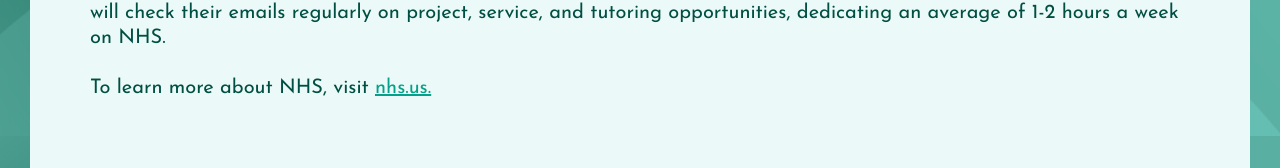
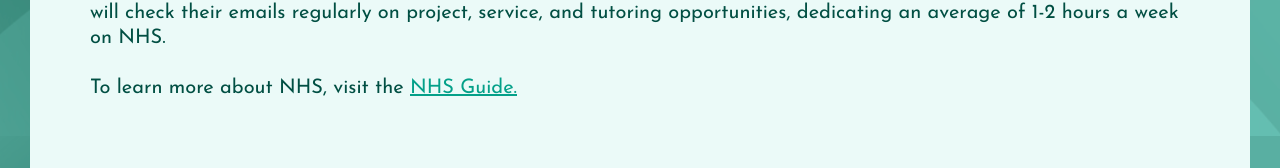
Before and after one commit to MCSaturn6/Bronx-Science-NHS-Update, a React (Create React App) app: page /about in a window 1280 px wide. Shown: the part 767-935 px from the top of the page. Built offline with nearby package versions, Linux system fonts and the light colour scheme.

Commit message:
Add NHS Guide and Tracker

```diff
--- a/src/pages/About.jsx
+++ b/src/pages/About.jsx
@@ -59,10 +59,10 @@
             dedicating an average of 1-2 hours a week on NHS.
             <br></br>
             <br></br>
-            To learn more about NHS, visit{" "}
+            To learn more about NHS, visit the{" "}
             <u>
-              <a class="link" href="https://www.nhs.us" target="_blank">
-                nhs.us.
+              <a class="link" href="https://docs.google.com/document/d/1fnT5oGd8EI96poSIEUtkbQbuF62CSNc85T9Ew-O-GPw/edit?usp=sharing" target="_blank">
+                NHS Guide.
               </a>
             </u>
           </p>
--- a/src/pages/Apply.jsx
+++ b/src/pages/Apply.jsx
@@ -25,6 +25,12 @@
           {" "}
           <button class="button-27" role="button">
             Credit Table
+          </button>
+        </a>
+        <a className="no-underline" href="https://docs.google.com/spreadsheets/d/12_cG8_oBN1C6_J9FqnFXBBpBXnszA3gdVWT7JADWuSQ/edit?usp=sharing" target={"_blank"}>
+          {" "}
+          <button class="button-27" role="button">
+            Credit Tracker
           </button>
         </a>
       </div>
```
